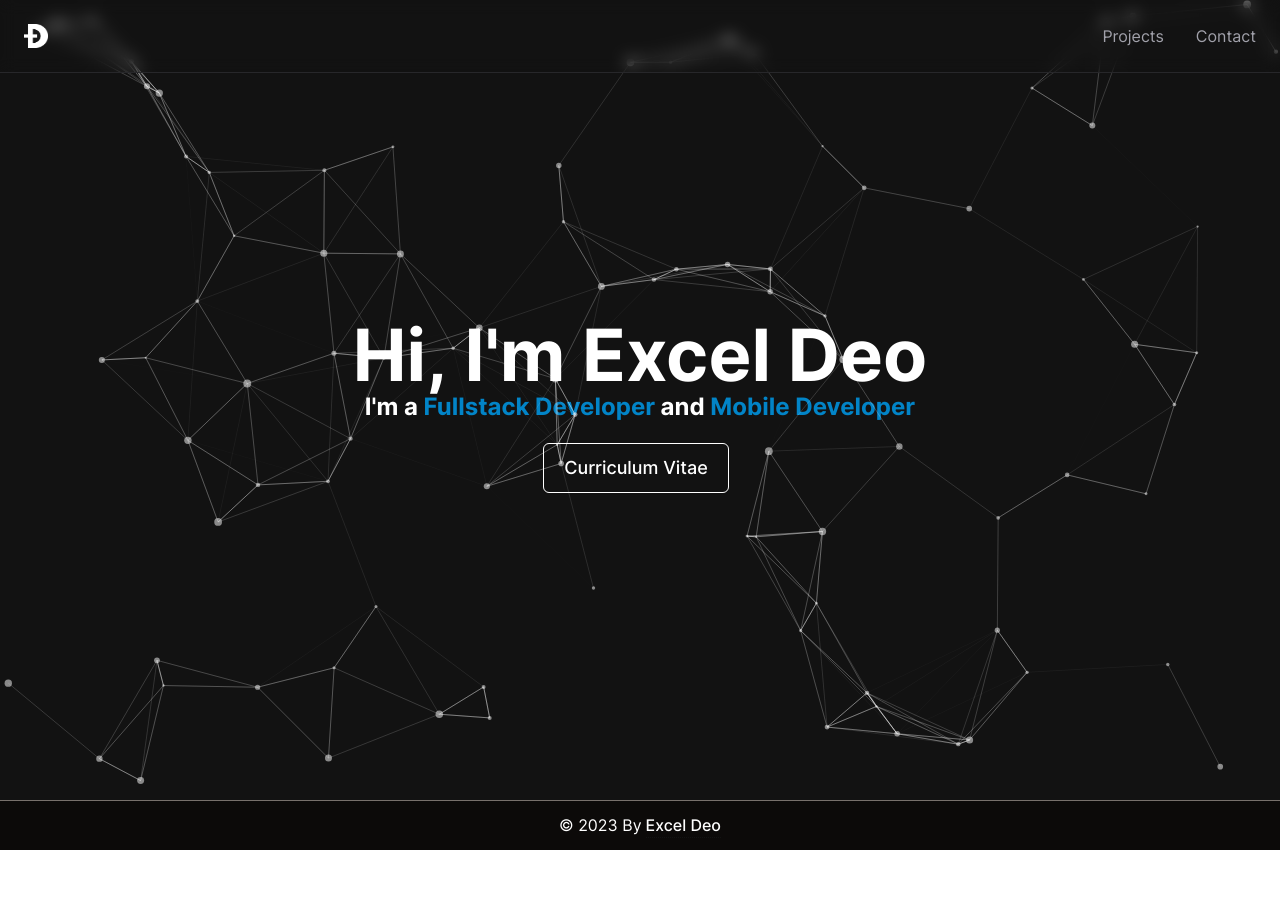
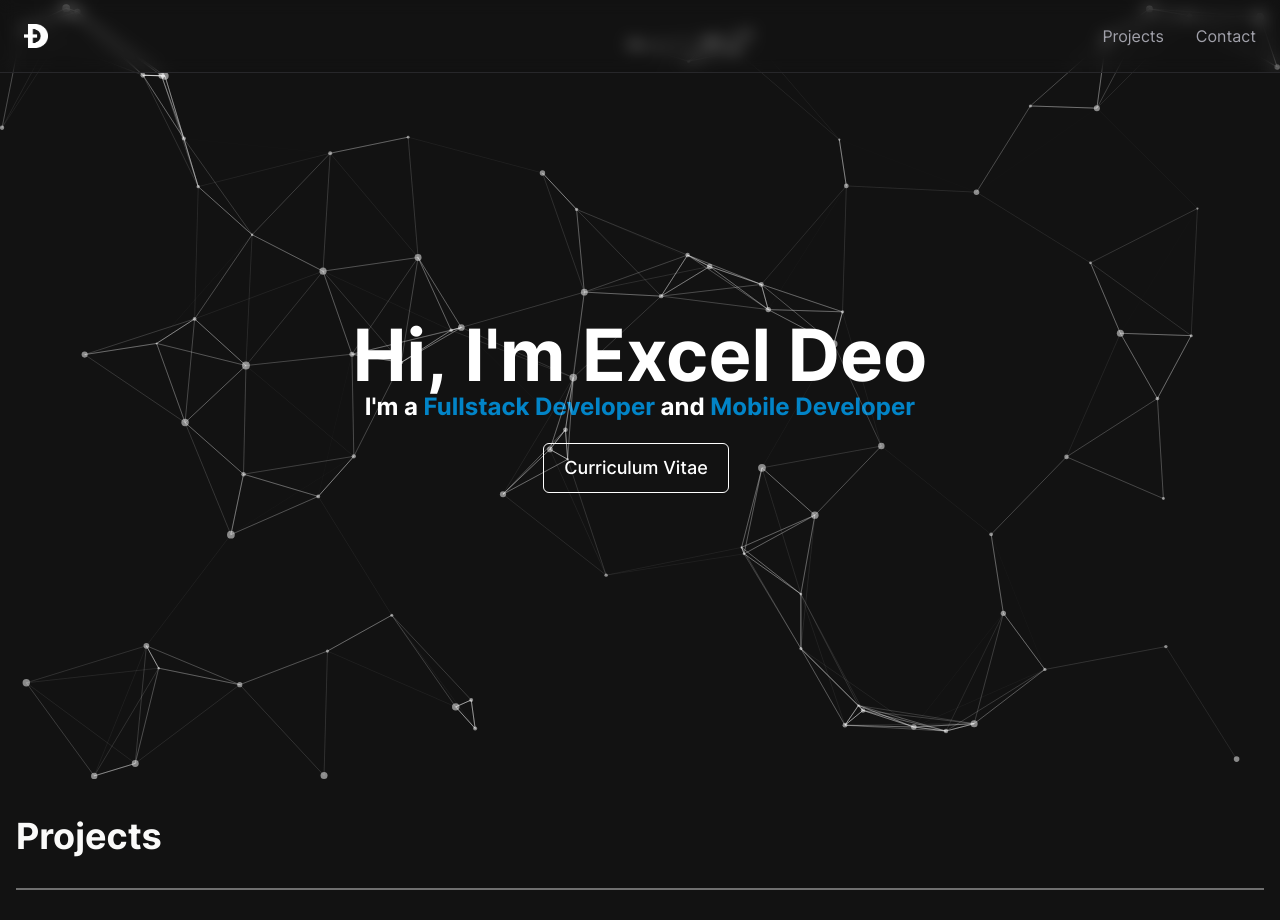
Before and after one commit to exceldeo/portfolio-excel, a Next.js app: page / in a window 1280 px wide. Shown: the top 920 px of the page. Before the commit the page ends 850 px from the top, so only its background shows below. Built offline with nearby package versions, Linux system fonts and the light colour scheme.

Commit message:
feat: change project to section

```diff
--- a/src/app/page.tsx
+++ b/src/app/page.tsx
@@ -4,6 +4,7 @@ import * as React from 'react';
 import Navbar from '@/components/Navbar';
 
 import HeroSection from '@/sections/home/Hero';
+import ProjectsSection from '@/sections/home/Projects';
 
 /**
  * SVGR Support
@@ -28,6 +29,7 @@ export default function HomePage() {
         <HeroSection />
         {/* <EducationSection />
         <ExperienceSection /> */}
+        <ProjectsSection />
       </main>
       {/* floating button */}
     </div>
--- a/src/data/navbarData.ts
+++ b/src/data/navbarData.ts
@@ -1,7 +1,7 @@
 const NAV_ITEMS: NavItem[] = [
   {
     label: 'Projects',
-    page: '/project',
+    page: '#projects',
   },
   {
     label: 'Contact',
```
